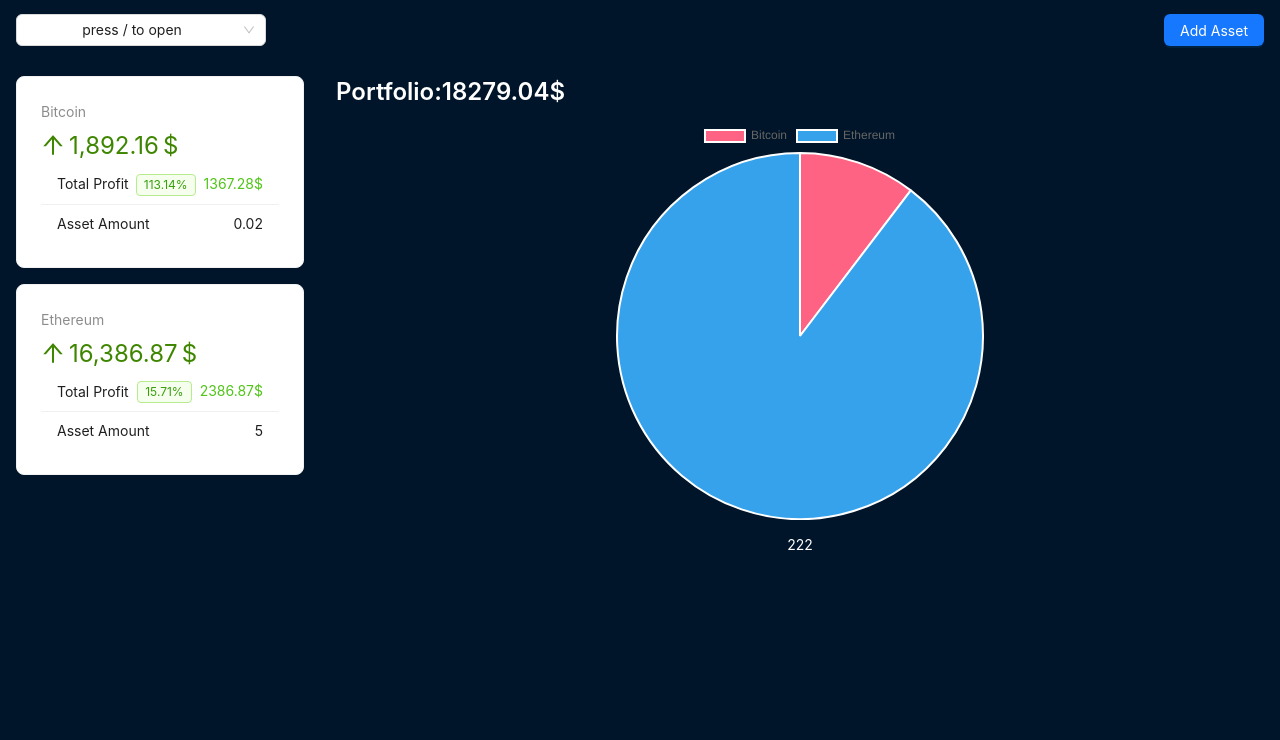
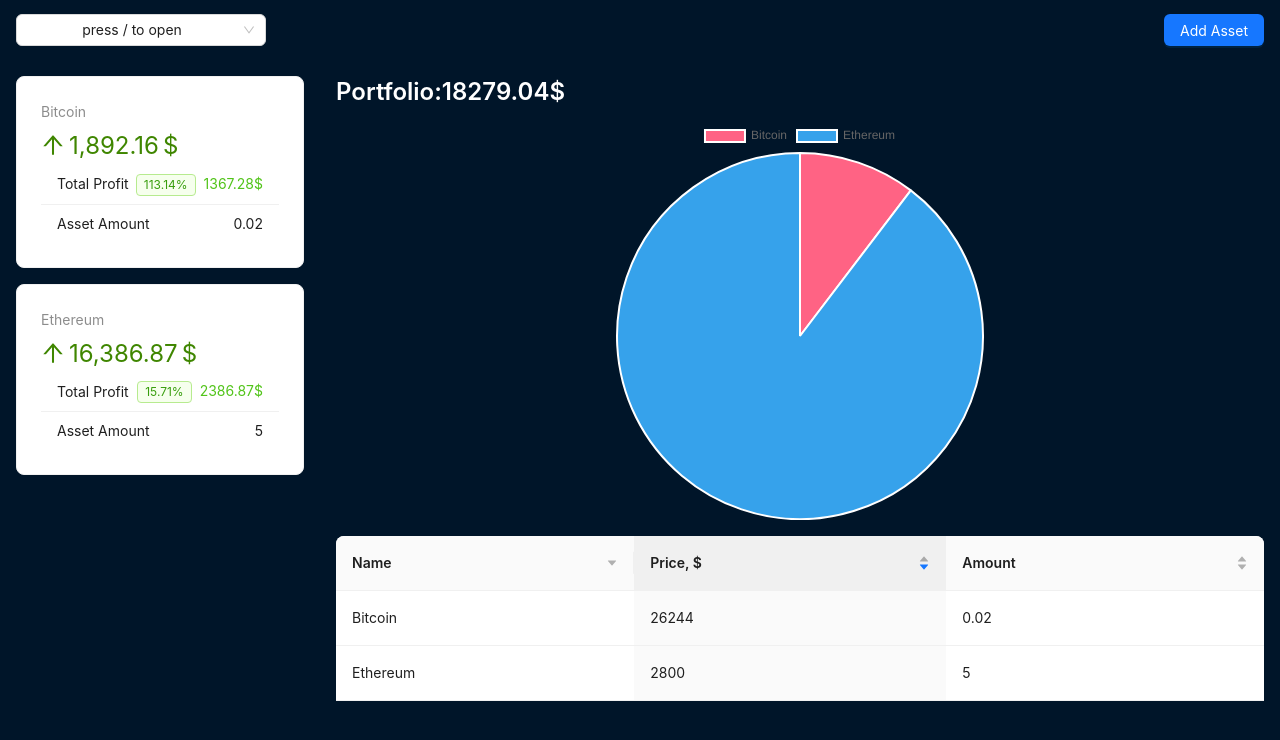
Before and after one commit to DeganovAndrey/React-crypto-app, a React (Vite) app: page / in a window 1280 px wide. Shown: the top 740 px of the page. Built offline with nearby package versions, Linux system fonts and the light colour scheme.

Commit message:
Added AssetsTable

```diff
--- a/src/components/layout/AssetsTable.jsx
+++ b/src/components/layout/AssetsTable.jsx
@@ -1,5 +1,35 @@
+import { Table } from "antd";
+import { useCrypto } from "../../context/crypto-context";
+
+const columns = [
+  {
+    title: "Name",
+    dataIndex: "name",
+    sorter: (a, b) => a.name.length - b.name.length,
+    sortDirections: ["descend"],
+  },
+  {
+    title: "Price, $",
+    dataIndex: "price",
+    defaultSortOrder: "descend",
+    sorter: (a, b) => a.price - b.price,
+  },
+  {
+    title: "Amount",
+    dataIndex: "amount",
+    sorter: (a, b) => a.amount - b.amount,
+  },
+];
+
 const AssetsTable = () => {
-  return <>222</>;
+  const { assets } = useCrypto();
+  const data = assets.map((a) => ({
+    key: a.id,
+    name: a.name,
+    price: a.price,
+    amount: a.amount,
+  }));
+  return <Table pagination={false} columns={columns} dataSource={data} />;
 };
 
 export default AssetsTable;
```
